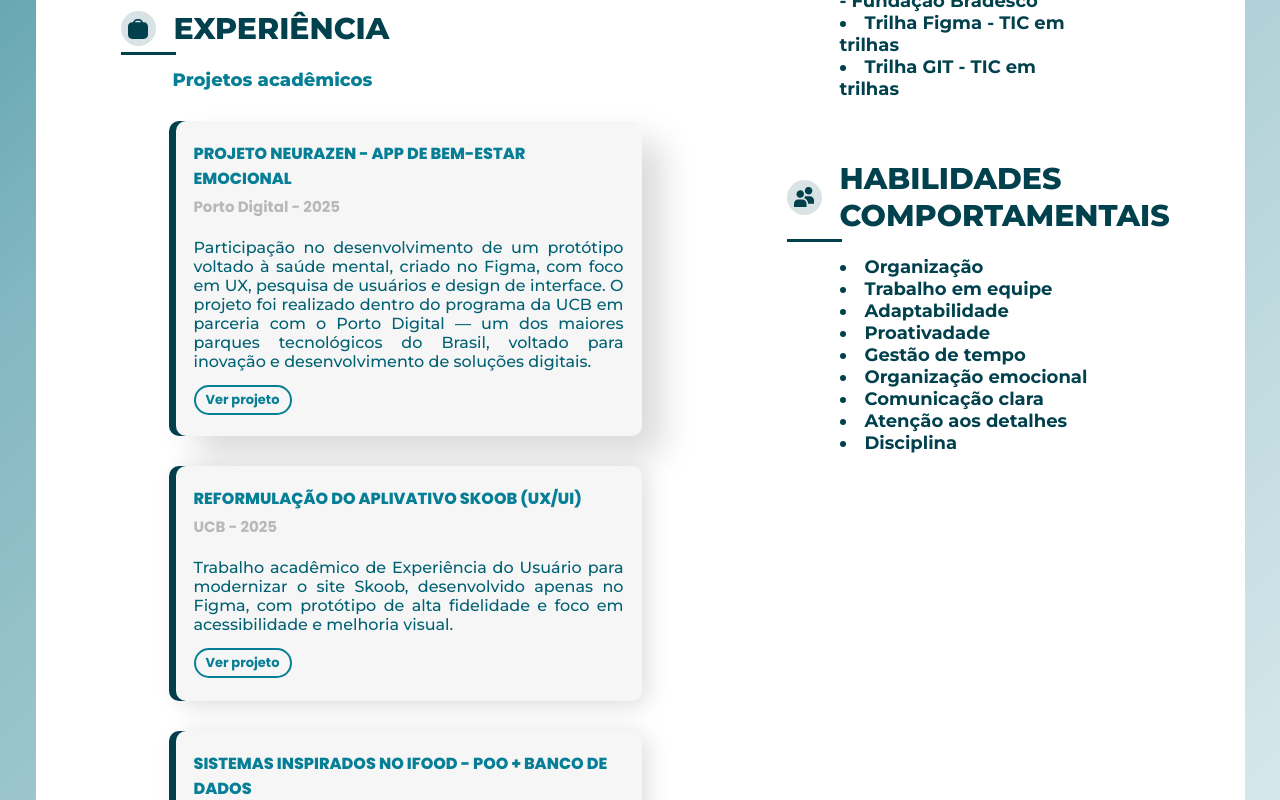
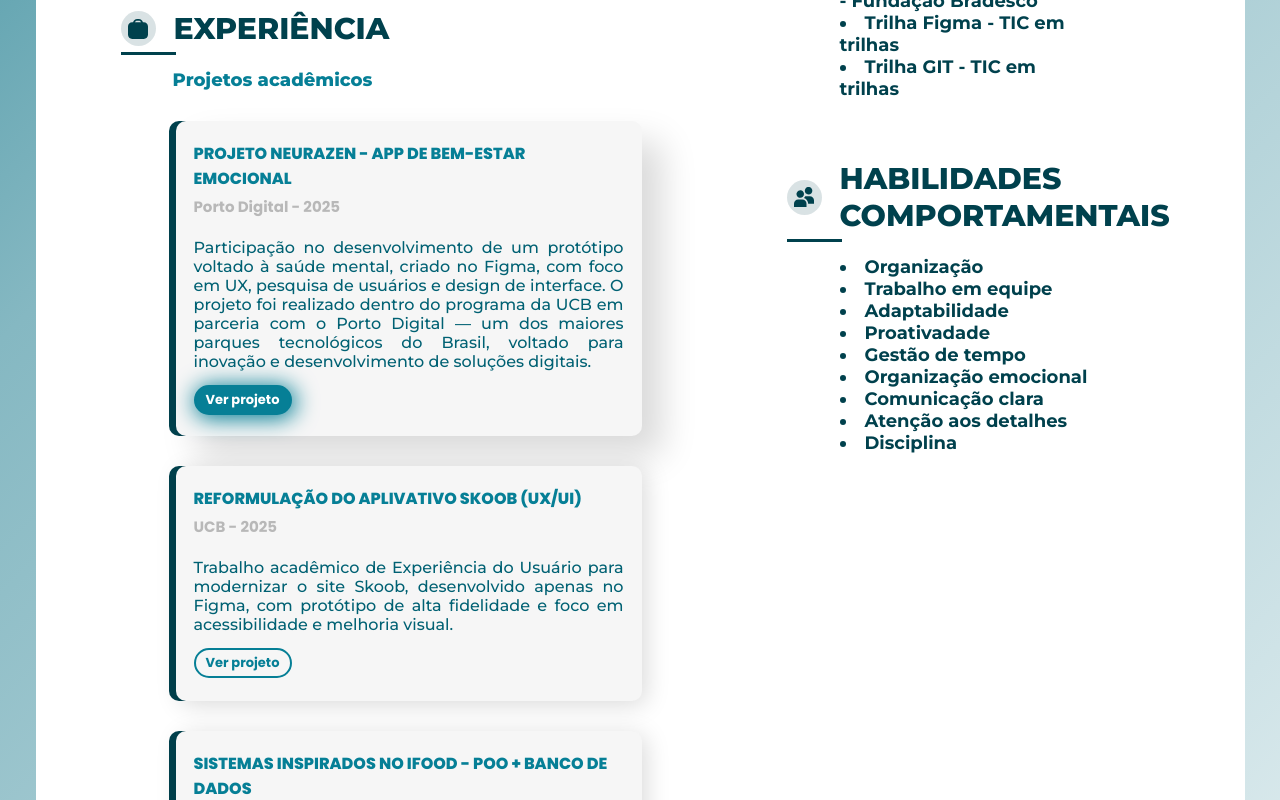
Before and after one commit to caioxdev/Curriculo, a plain HTML site: page index.html in a window 1280 px wide. In both pictures the pointer is over the button 242 px from the left and 1466 px from the top of the page. Shown: the part 1066-1866 px from the top of the page. Drawn offline with Linux system fonts and the light colour scheme.

Commit message:
Adicionando efeito no hover

```diff
--- a/style.css
+++ b/style.css
@@ -339,6 +339,15 @@ main {
     color: #067F96;
     font-weight: 700;
     cursor: pointer;
+    transition: all 0.3s ease-in-out;
+}
+
+#neurazen .texto-neurazen button:hover,
+#skoob .texto-skoob button:hover,
+#ifood .texto-ifood button:hover {
+    color: #fff;
+    background-color: #067F96;
+    box-shadow: 2px 2px 22px 2px #067F96;
 }
 
 #ifood .texto-ifood .btn-repositorio {
@@ -347,6 +356,13 @@ main {
     background-color: #067F96;
     color: #fff;
     cursor: pointer;
+    transition: all 0.3s ease-in-out;
+}
+
+#ifood .texto-ifood .btn-repositorio:hover {
+    color: #067F96;
+    border: 2px solid #067F96;
+    background-color: transparent;
 }
 
 /* TECNOLOGIAS */
```
